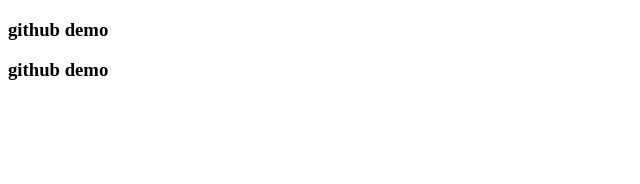
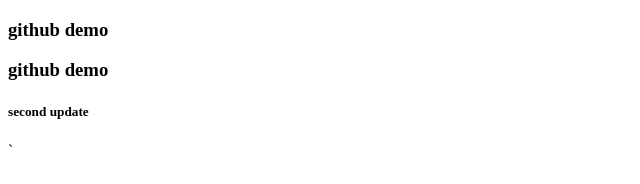
Before and after one commit to sudheers159/demogithub, a plain HTML site: page index.html in a window 1280 px wide. Shown: the full height of the page, 0-640 px from the left. Drawn offline with Linux system fonts and the light colour scheme.

Commit message:
second update

```diff
--- a/index.html
+++ b/index.html
@@ -9,6 +9,7 @@
 
     <h3>github demo</h3>
         <h3>github demo</h3>
+        <h5>second update</h5>
 
 </body>
-</html>
+</html>`
```
